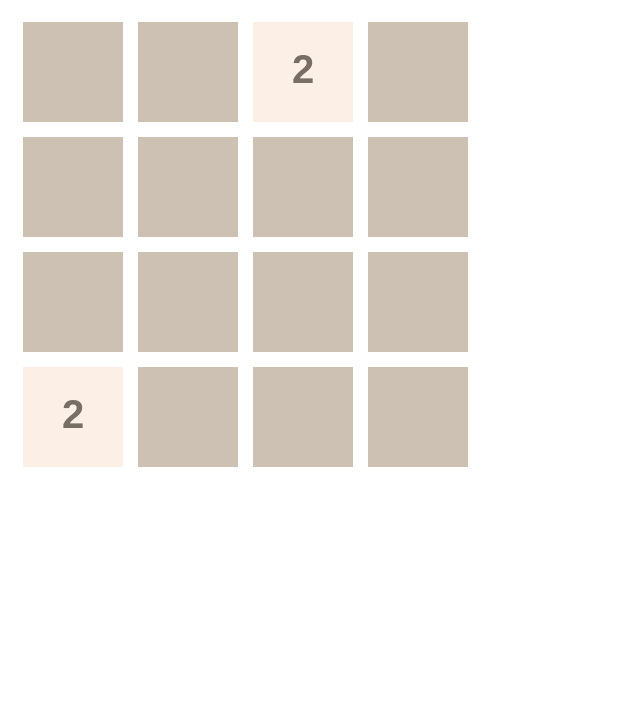
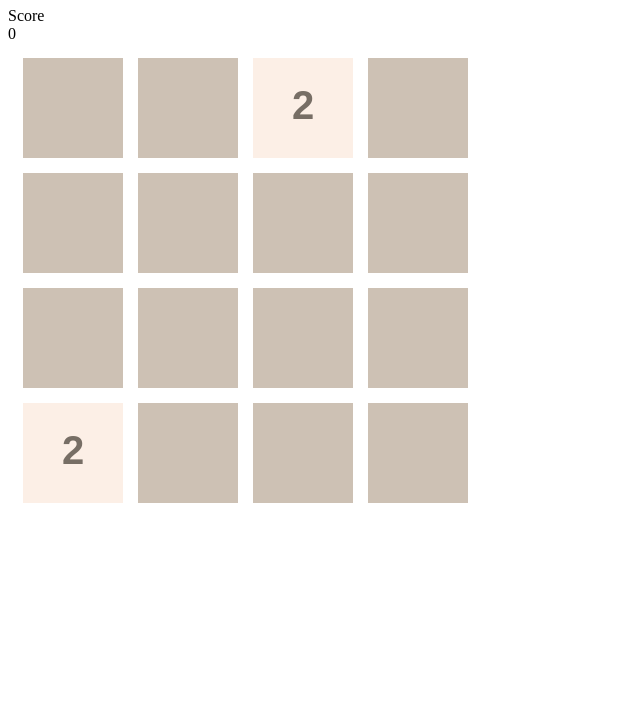
Before and after one commit to najiha2002/bakery-2048, a plain HTML site: page index.html in a window 1280 px wide. Shown: the part 73-800 px from the top of the page, without its empty margins (0-640 px from the left). Drawn offline with Linux system fonts and the light colour scheme.

Commit message:
add score display

```diff
--- a/index.html
+++ b/index.html
@@ -7,8 +7,14 @@
     <link rel="stylesheet" href="src/style.css">
 </head>
 <body>
-    <h1>Bakery 2048</h1>
-    <canvas id="gameCanvas" width="500" height="500"></canvas>
+    <div class="container">
+        <h1>Bakery 2048</h1>
+        <div class="score-container">
+            <div class="score-label">Score</div>
+            <div id="score" class="score-value">0</div>
+        </div>
+        <canvas id="gameCanvas" width="500" height="500"></canvas>
+    </div>
     <script src="src/js/constants.js"></script>
     <script src="src/js/utils.js"></script>
     <script src="src/js/script.js"></script>
--- a/src/js/script.js
+++ b/src/js/script.js
@@ -14,11 +14,15 @@ class Game {
         this.canvas.style.width = rect.width + 'px';
         this.canvas.style.height = rect.height + 'px';
 
+        // initialize game state
+        this.score = 0;
         this.grid = this.createEmptyGrid();
+
         // Spawn two initial tiles
         this.spawnRandomTile();
         this.spawnRandomTile();
         this.draw();
+        this.updateScore();
         this.setupInput();
     }
 
@@ -102,6 +106,7 @@ class Game {
         // after tiles are moved, spawn new tile and redraw
         if (moved) {
             this.spawnRandomTile();
+            this.updateScore(); // Update score display
             this.draw(); // redraw grid with updated tiles
         }
     }
@@ -194,6 +199,7 @@ class Game {
             if (filtered[i] === filtered[i + 1]) {
                 filtered[i] *= 2; // double the value
                 filtered[i + 1] = 0;
+                this.score += filtered[i]; // add merged value to score
             }
         } // eg [2, 2, 4] => [4, 0, 4]
 
@@ -206,6 +212,14 @@ class Game {
         } // [4, 4] => [4, 4, 0, 0]
 
         return filtered;
+    }
+
+    // update score display
+    updateScore() {
+        const scoreElement = document.getElementById('score');
+        if (scoreElement) {
+            scoreElement.textContent = this.score;
+        }
     }
 
 
```
